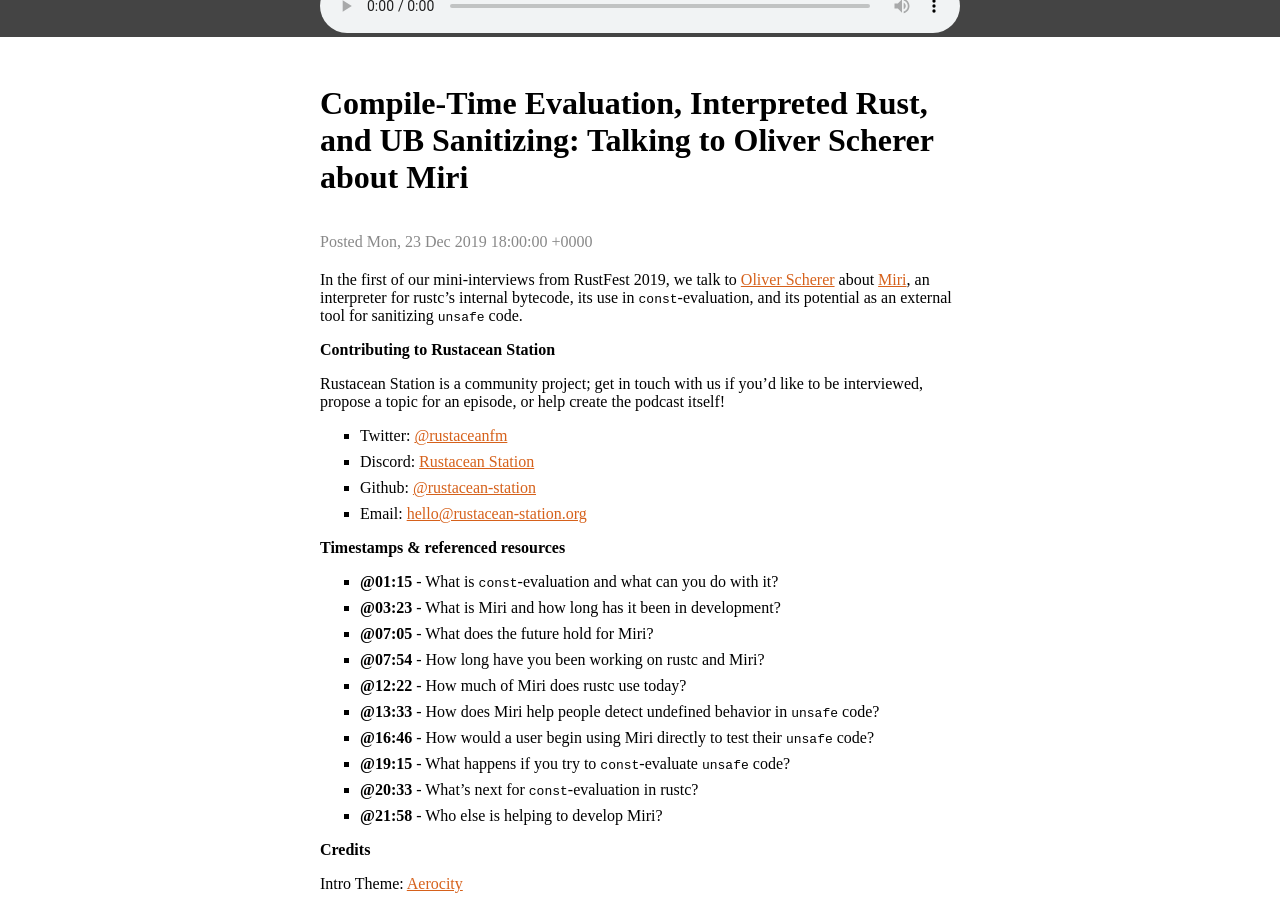
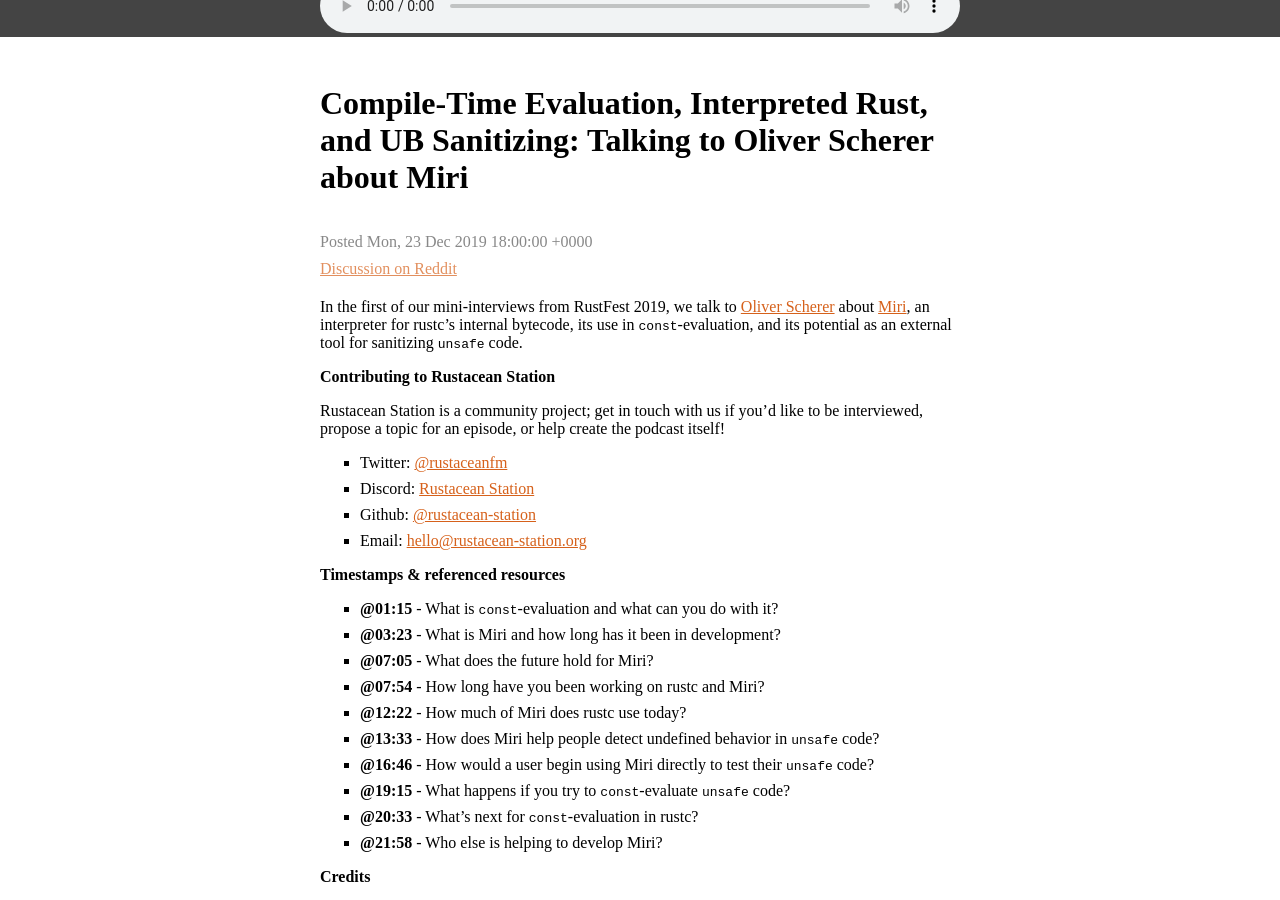
Before and after one commit to rustacean-station/rustacean-station.org, a Jekyll site: the page built from _episodes/008-oli-miri.md, in a window 1280 px wide and 900 px high, scrolled down 455 px. Built offline with Jekyll 4.4.1, drawn with Linux system fonts in a browser that asks for light colours; some of the changed lines change nothing that is shown.

Commit message:
Reddit link for Ep 9

```diff
--- a/_episodes/008-oli-miri.md
+++ b/_episodes/008-oli-miri.md
@@ -5,7 +5,7 @@
 file: https://audio.rustacean-station.org/file/rustacean-station/rustacean-station-e008-miri-oli-obk.mp3
 duration: "24:29"
 length: "23497525"
-#reddit: (leave blank on initial publish, amend with link and uncomment this line after Reddit thread has been posted)
+reddit: https://www.reddit.com/r/rust/comments/eep97x/compiletime_evaluation_interpreted_rust_and_ub/
 
 # https://github.com/jekyll/jekyll/issues/7744
 layout: episode
```
